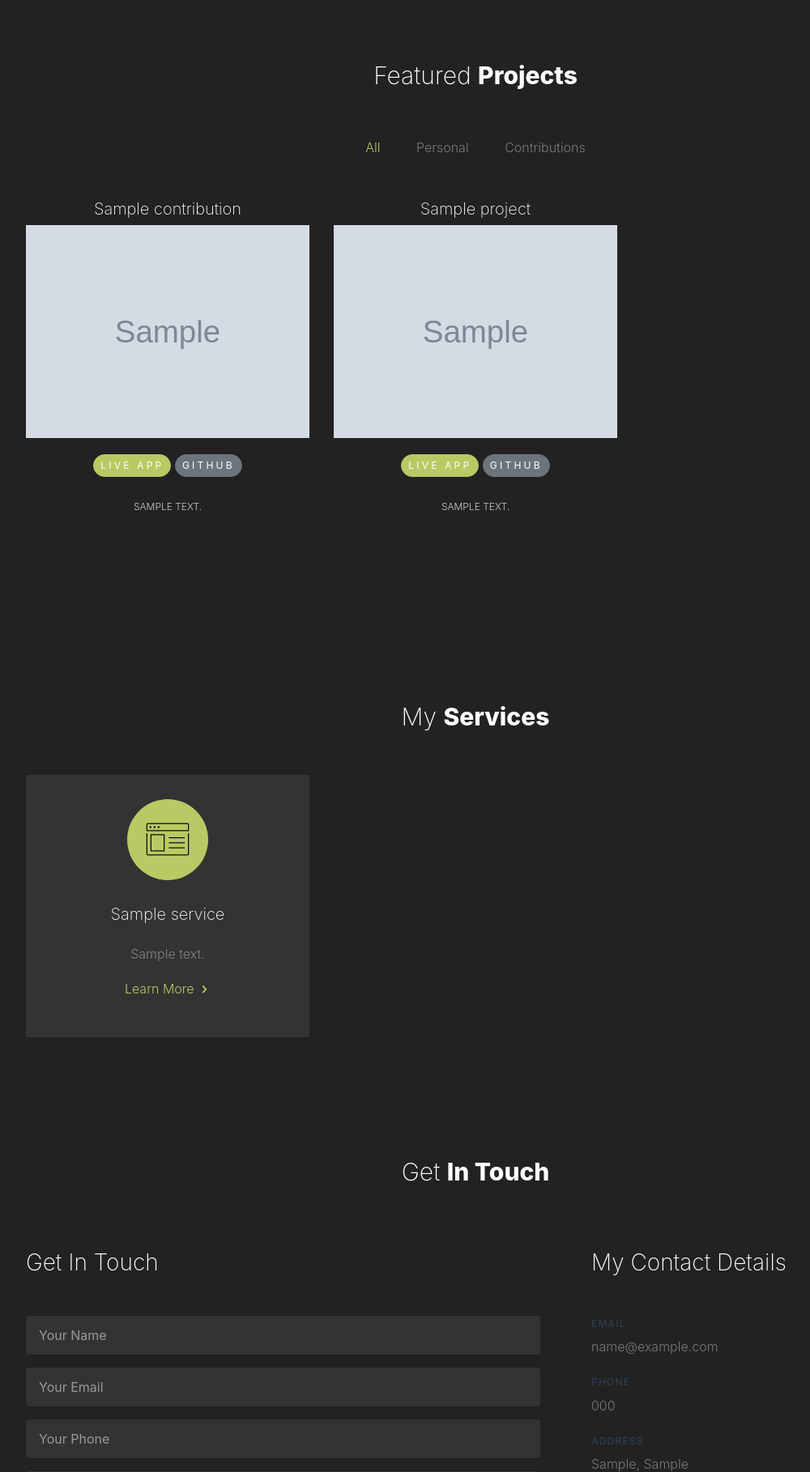
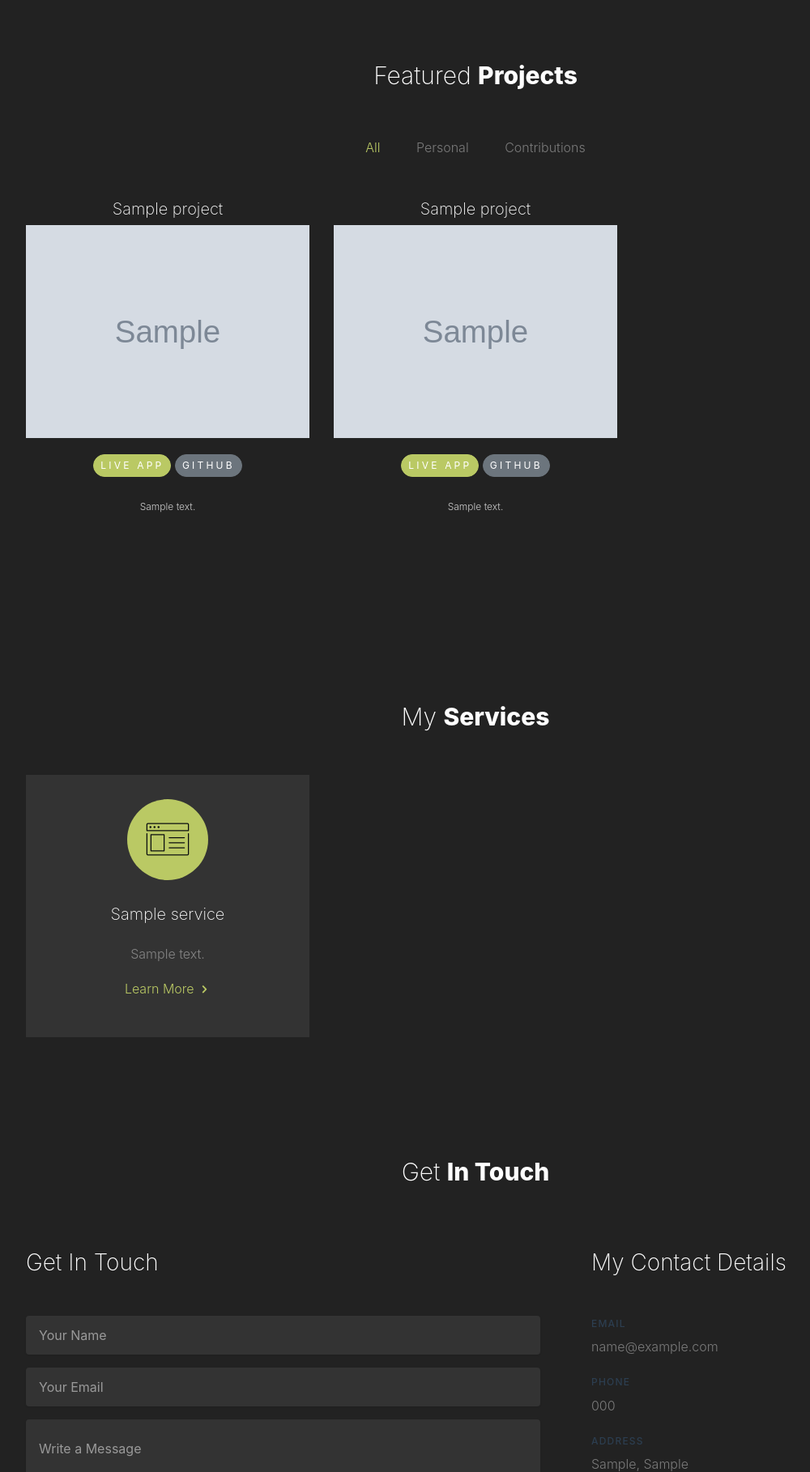
Before and after one commit to ifecog/ifeoluwa-portfolio, a Django app: template template/pages/home.html in a window 1280 px wide. Shown: the part 1651-3469 px from the top of the page at 81% size, without its empty margins (53-1053 px from the left). Run offline with Django 4.2, Linux system fonts and the light colour scheme; tables that the repository leaves empty hold one stand-in row (values such as "Sample post"); the template is opened without the code that fills it: values that come from a table or form of the project are taken from there, most other values are stand-ins (such as "Sample title", 1, 10 or a date in 2020); grey boxes marked "Sample" are stand-in pictures; parts of the project's set-up code (start-up, migrations or seed data) failed here and were passed over; some libraries are stand-ins or nearby versions; some web fonts are replaced.

Commit message:
Contact form and email sending functionality

```diff
--- /dev/null
+++ b/base/forms.py
@@ -0,0 +1,12 @@
+from django import forms
+
+class ContactForm(forms.Form):
+    name = forms.CharField(
+        widget=forms.TextInput(attrs={'class': 'form-control px-3 py-4', 'placeholder': 'Your Name', 'style': 'color: white;'})
+    )
+    email = forms.EmailField(
+        widget=forms.EmailInput(attrs={'class': 'form-control px-3 py-4', 'placeholder': 'Your Email', 'style': 'color: white;'})
+    )
+    message = forms.CharField(
+        widget=forms.Textarea(attrs={'class': 'form-control px-3 py-4', 'placeholder': 'Write a Message', 'style': 'color: white;'})
+    )
--- a/template/pages/home.html
+++ b/template/pages/home.html
@@ -152,7 +152,7 @@
           </div>
           <br />
           <div class="p-inner">
-            <div class="cat">{{contribution.description}}</div>
+            <div class="cat" style="text-transform: none">{{contribution.description}}</div>
           </div>
         </div>
         {% endfor %} {% for personal in personals %}
@@ -186,7 +186,7 @@
           </div>
           <br />
           <div class="p-inner">
-            <div class="cat">{{personal.description}}</div>
+            <div class="cat" style="text-transform: none">{{personal.description}}</div>
           </div>
         </div>
         {% endfor %}
@@ -242,46 +242,29 @@
       </div>
 
       <div class="col-md-7 mb-5 mb-md-0">
-        <form action="" class="site-form">
+        <form action="" method="post" class="site-form">
+            {% csrf_token %}
             <h3 class="mb-5">Get In Touch</h3>
             <div class="form-group">
-            <input
-              type="text"
-              class="form-control px-3 py-4"
-              placeholder="Your Name"
-            />
+                {{ form.name }}
             </div>
             <div class="form-group">
-            <input
-              type="email"
-              class="form-control px-3 py-4"
-              placeholder="Your Email"
-            />
-          </div>
-          <div class="form-group">
-            <input
-              type="email"
-              class="form-control px-3 py-4"
-              placeholder="Your Phone"
-            />
+                {{ form.email }}
             </div>
             <div class="form-group mb-5">
-            <textarea
-              class="form-control px-3 py-4"
-              cols="30"
-              rows="10"
-              placeholder="Write a Message"
-            ></textarea>
+                {{ form.message }}
             </div>
+            <style>
+                input[type="text"], input[type="email"], textarea {
+                    color: white;  /* Set text color to white */
+                }
+            </style>
             <div class="form-group">
-            <input
-              type="submit"
-              class="btn btn-primary px-4 py-3"
-              value="Send Message"
-            />
+                <input type="submit" class="btn btn-primary px-4 py-3" value="Send Message">
             </div>
         </form>
     </div>
+
       {% for about in abouts %}
       <div class="col-md-5 pl-md-5">
         <h3 class="mb-5">My Contact Details</h3>
```
Also changed, not shown: base/views.py (+55 -1 lines), portfolio/settings.py (+11 -0 lines). Lines whose indentation alone changed are shown as unchanged.
